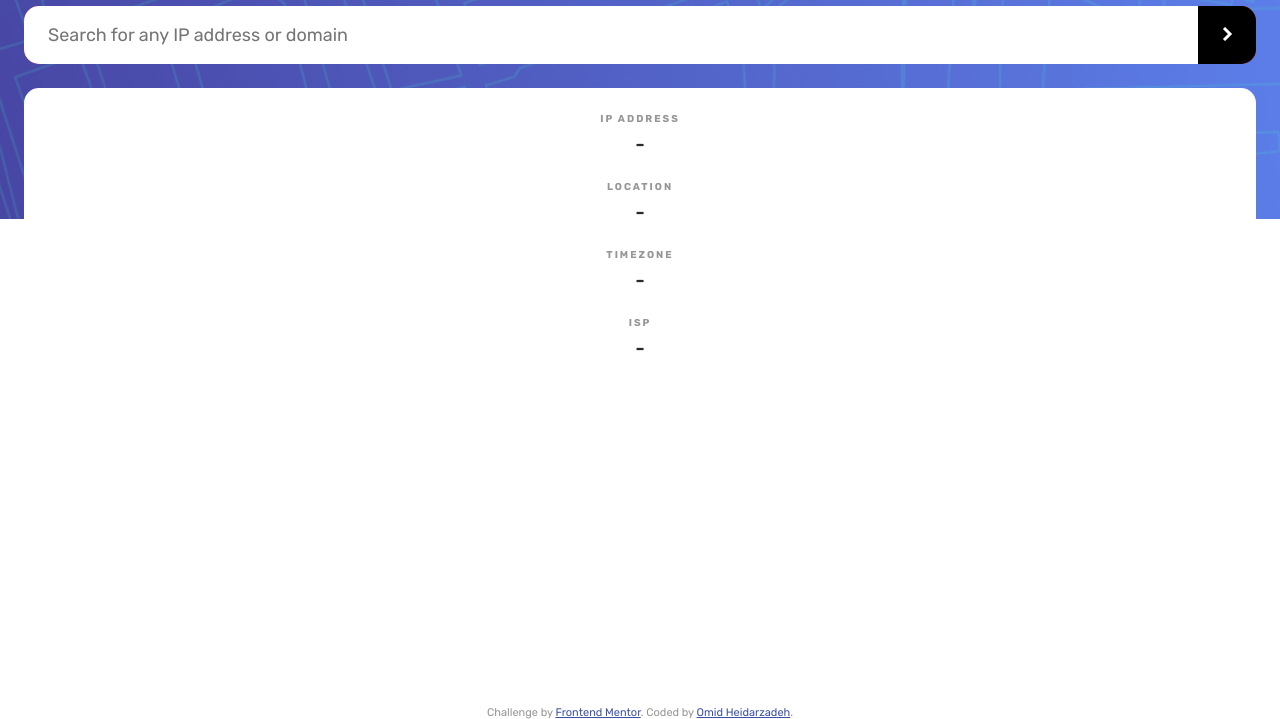
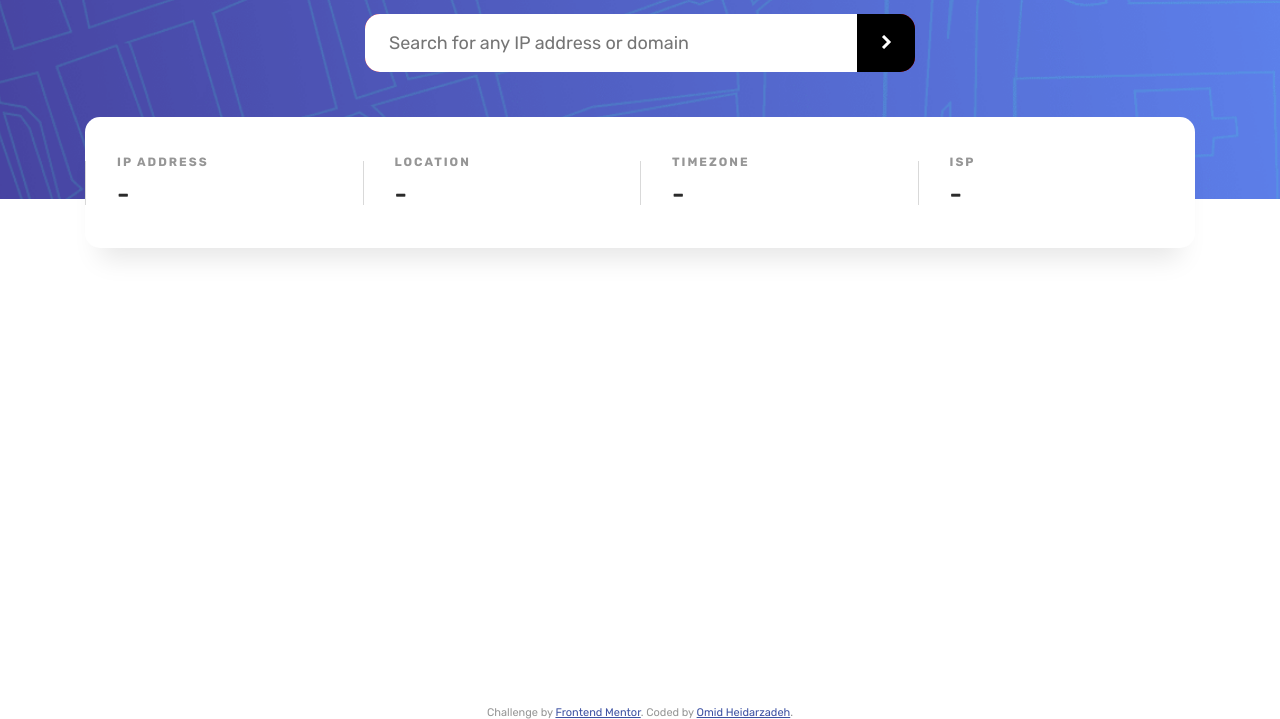
Before and after one commit to Omid-Heidarzadeh/IP-Address-Tracker-Page-Design, a plain HTML site: page index.html in a window 1280 px wide. Shown: the part 81-800 px from the top of the page. Drawn offline with nearby package versions, Linux system fonts and the light colour scheme.

Commit message:
Add desktop view

```diff
--- a/scss/style.scss
+++ b/scss/style.scss
@@ -24,6 +24,8 @@ body {
 }
 
 .main-content {
+  display: flex;
+  flex-direction: column;
   flex: 1 0 auto;
 }
 
@@ -44,8 +46,9 @@ body {
   padding: 28px 24px 0;
   position: relative;
   z-index: 1;
+  @media screen and (min-width: 768px) {
+    height: 280px;
   }
-
   .page-header__heading {
     color: #fff;
     font: {
@@ -54,18 +57,22 @@ body {
     }
     padding-top: 0;
     margin-top: 0;
+    @media screen and (min-width: 768px) {
+      font-size: 3.1rem;
     }
-
+  }
   // ===== Search bar ======
   .search__wrapper {
     border-radius: 15px;
     display: flex;
     height: 58px;
-  margin: 30px 0 24px;
+    margin: 30px auto 0;
+    max-width: 500px;
     overflow: hidden;
     background-color: red;
+    @media screen and (min-width: 768px) {
+      max-width: 550px;
     }
-
     .search__input {
       border: none;
       flex: auto;
@@ -78,30 +85,52 @@ body {
       vertical-align: middle;
       padding: 24px;
     }
-
     .search__button {
       background-color: #000;
       border: none;
       flex: 0 0 58px;
+    }
   }
 
   // ====== Search Results ======
   .results {
     background-color: #fff;
     border-radius: 15px;
+    box-shadow: 0 25px 25px -15px rgba(0, 0, 0, 0.1);
     display: flex;
     flex-direction: column;
+    margin: 24px auto 0;
+    max-width: 500px;
     row-gap: 25px;
-  padding: 25px 0 25px;
+    padding-block: 25px;
+    @media screen and (min-width: 768px) {
+      flex-direction: row;
+      justify-content: flex-start;
+      padding-block: 38px;
+      width: 100%;
+      margin-top: 45px;
+      max-width: 1110px;
     }
-
     .cell {
       display: flex;
       flex-direction: column;
       padding-inline: 32px;
+      position: relative;
       row-gap: 7px;
+      @media screen and (min-width: 768px) {
+        text-align: left;
+        flex: 1;
+        row-gap: 10px;
+        &:not(:first-child)::before {
+          content: "";
+          width: 1px;
+          height: 80%;
+          top: 10%;
+          left: 0;
+          position: absolute;
+          border-left: 1px solid #d9d9d9;
         }
-
+      }
       .label {
         font: {
           size: 1rem;
@@ -109,18 +138,27 @@ body {
         }
         letter-spacing: 2px;
         text-transform: uppercase;
-  padding: 0;
-  margin: 0;
+        @media screen and (min-width: 768px) {
+          font-size: 1.2rem;
         }
-
+      }
       .result {
-  padding: 0;
-  margin: 0;
         color: $very-dark-gray;
         font: {
           size: 2rem;
           weight: 500;
         }
+        @media screen and (min-width: 768px) {
+          font-size: 2.6rem;
+        }
+      }
+    }
+  }
+}
+
+.map {
+  background-color: chocolate;
+  flex: 1;
 }
 
 // ===== Attribution ======
```
Also changed, not shown: css/style.css. Lines whose indentation alone changed are shown as unchanged.
